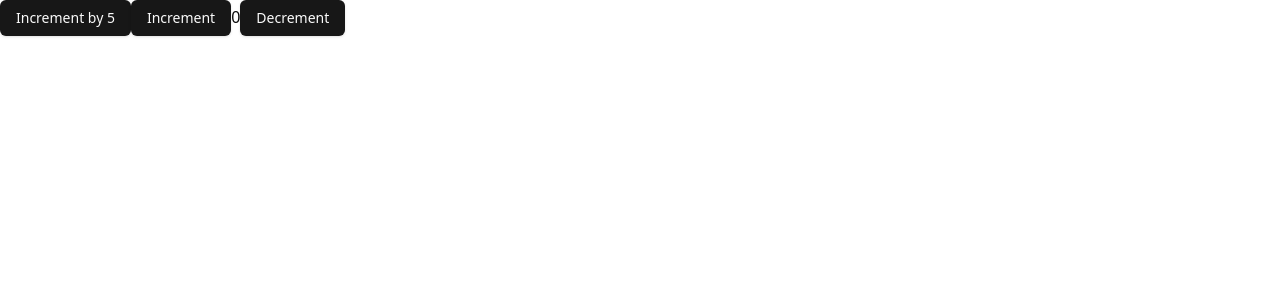
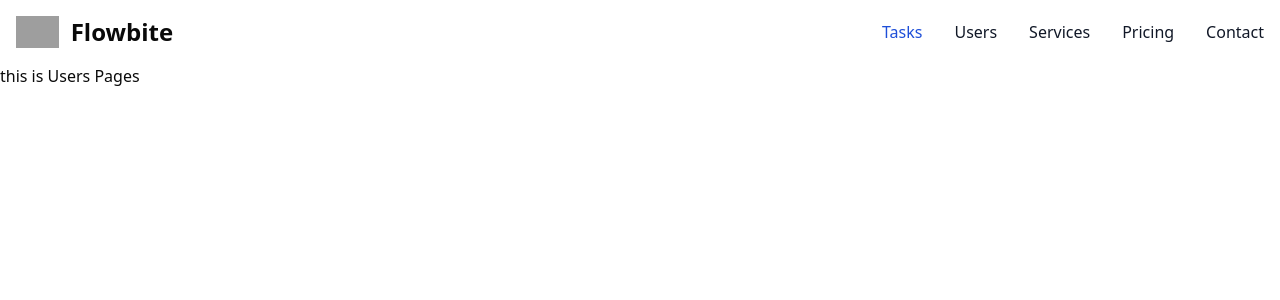
Before and after one commit to amithasanamithasan/U-M-S-Frontend, a React (Vite) app: page /users in a window 1280 px wide. Shown: the top 300 px of the page. Built offline with nearby package versions, Linux system fonts and the light colour scheme; grey boxes are pictures that could not be loaded.

Commit message:
Configure basic routing using react-router-dom

```diff
--- a/package.json
+++ b/package.json
@@ -17,7 +17,9 @@
     "lucide-react": "^0.471.0",
     "react": "^18.3.1",
     "react-dom": "^18.3.1",
+    "react-hook-form": "^7.54.2",
     "react-redux": "^9.2.0",
+    "react-router-dom": "^7.1.1",
     "tailwind-merge": "^2.6.0",
     "tailwindcss-animate": "^1.0.7"
   },
--- a/src/App.tsx
+++ b/src/App.tsx
@@ -1,33 +1,40 @@
-import { decrement, increment } from "./app/features/counter/counterSlice";
-import { useAppDispatch, useAppSelector } from "./app/hook";
-import { Button } from "./components/ui/button";
+// import { decrement, increment } from "./app/features/counter/counterSlice";
+// import { useAppDispatch, useAppSelector } from "./app/hook";
+// import { Button } from "./components/ui/button";
+
+import { Outlet } from "react-router-dom";
+import Navbar from "./components/layouts/navebar";
 
 function App() {
-  const dispatch = useAppDispatch();
-  const { count } = useAppSelector((state) => state.counter);
+  // const dispatch = useAppDispatch();
+  // const { count } = useAppSelector((state) => state.counter);
 
-  const handelIncrement = (amount: number) => {
-    dispatch(increment(amount));
-  };
+  // const handelIncrement = (amount: number) => {
+  //   dispatch(increment(amount));
+  // };
 
-  const handelDecrement = () => {
-    dispatch(decrement());
-  };
+  // const handelDecrement = () => {
+  //   dispatch(decrement());
+  // };
 
   return (
+    // <div>
+    //   <div>
+    //     <Button aria-label="Increment value" onClick={() => handelIncrement(5)}>
+    //       Increment by 5
+    //     </Button>
+    //     <Button aria-label="Increment value" onClick={() => handelIncrement(1)}>
+    //       Increment
+    //     </Button>
+    //     <span>{count}</span>
+    //     <Button aria-label="Decrement value" onClick={handelDecrement}>
+    //       Decrement
+    //     </Button>
+    //   </div>
+    // </div>
     <div>
-      <div>
-        <Button aria-label="Increment value" onClick={() => handelIncrement(5)}>
-          Increment by 5
-        </Button>
-        <Button aria-label="Increment value" onClick={() => handelIncrement(1)}>
-          Increment
-        </Button>
-        <span>{count}</span>
-        <Button aria-label="Decrement value" onClick={handelDecrement}>
-          Decrement
-        </Button>
-      </div>
+      <Navbar></Navbar>
+      <Outlet></Outlet>
     </div>
   );
 }
--- /dev/null
+++ b/src/components/layouts/navebar.tsx
@@ -0,0 +1,89 @@
+import { Link } from "react-router-dom";
+
+export default function Navbar() {
+  return (
+    <nav className="bg-white border-gray-200 dark:bg-gray-900">
+      <div className="max-w-screen-xl flex flex-wrap items-center justify-between mx-auto p-4">
+        <a href="" className="flex items-center space-x-3 rtl:space-x-reverse">
+          <img
+            src="https://flowbite.com/docs/images/logo.svg"
+            className="h-8"
+            alt="Flowbite Logo"
+          />
+          <span className="self-center text-2xl font-semibold whitespace-nowrap dark:text-white">
+            Flowbite
+          </span>
+        </a>
+        <button
+          data-collapse-toggle="navbar-default"
+          type="button"
+          className="inline-flex items-center p-2 w-10 h-10 justify-center text-sm text-gray-500 rounded-lg md:hidden hover:bg-gray-100 focus:outline-none focus:ring-2 focus:ring-gray-200 dark:text-gray-400 dark:hover:bg-gray-700 dark:focus:ring-gray-600"
+          aria-controls="navbar-default"
+          aria-expanded="false"
+        >
+          <span className="sr-only">Open main menu</span>
+          <svg
+            className="w-5 h-5"
+            aria-hidden="true"
+            xmlns="http://www.w3.org/2000/svg"
+            fill="none"
+            viewBox="0 0 17 14"
+          >
+            <path
+              stroke="currentColor"
+              stroke-linecap="round"
+              stroke-linejoin="round"
+              stroke-width="2"
+              d="M1 1h15M1 7h15M1 13h15"
+            />
+          </svg>
+        </button>
+        <div className="hidden w-full md:block md:w-auto" id="navbar-default">
+          <ul className="font-medium flex flex-col p-4 md:p-0 mt-4 border border-gray-100 rounded-lg bg-gray-50 md:flex-row md:space-x-8 rtl:space-x-reverse md:mt-0 md:border-0 md:bg-white dark:bg-gray-800 md:dark:bg-gray-900 dark:border-gray-700">
+            <li>
+              <Link
+                to="/"
+                className="block py-2 px-3 text-white bg-blue-700 rounded md:bg-transparent md:text-blue-700 md:p-0 dark:text-white md:dark:text-blue-500"
+                aria-current="page"
+              >
+                Tasks
+              </Link>
+            </li>
+            <li>
+              <Link
+                to="/users"
+                className="block py-2 px-3 text-gray-900 rounded hover:bg-gray-100 md:hover:bg-transparent md:border-0 md:hover:text-blue-700 md:p-0 dark:text-white md:dark:hover:text-blue-500 dark:hover:bg-gray-700 dark:hover:text-white md:dark:hover:bg-transparent"
+              >
+                Users
+              </Link>
+            </li>
+            <li>
+              <a
+                href="#"
+                className="block py-2 px-3 text-gray-900 rounded hover:bg-gray-100 md:hover:bg-transparent md:border-0 md:hover:text-blue-700 md:p-0 dark:text-white md:dark:hover:text-blue-500 dark:hover:bg-gray-700 dark:hover:text-white md:dark:hover:bg-transparent"
+              >
+                Services
+              </a>
+            </li>
+            <li>
+              <a
+                href="#"
+                className="block py-2 px-3 text-gray-900 rounded hover:bg-gray-100 md:hover:bg-transparent md:border-0 md:hover:text-blue-700 md:p-0 dark:text-white md:dark:hover:text-blue-500 dark:hover:bg-gray-700 dark:hover:text-white md:dark:hover:bg-transparent"
+              >
+                Pricing
+              </a>
+            </li>
+            <li>
+              <a
+                href="#"
+                className="block py-2 px-3 text-gray-900 rounded hover:bg-gray-100 md:hover:bg-transparent md:border-0 md:hover:text-blue-700 md:p-0 dark:text-white md:dark:hover:text-blue-500 dark:hover:bg-gray-700 dark:hover:text-white md:dark:hover:bg-transparent"
+              >
+                Contact
+              </a>
+            </li>
+          </ul>
+        </div>
+      </div>
+    </nav>
+  );
+}
--- a/src/main.tsx
+++ b/src/main.tsx
@@ -1,14 +1,16 @@
 import { StrictMode } from "react";
 import { createRoot } from "react-dom/client";
 import "./index.css";
-import App from "./App.tsx";
+
 import { Provider } from "react-redux";
 import { store } from "./app/store.ts";
+import { RouterProvider } from "react-router-dom";
+import routes from "./routes/route.tsx";
 
 createRoot(document.getElementById("root")!).render(
   <StrictMode>
     <Provider store={store}>
-      <App />
+      <RouterProvider router={routes} />
     </Provider>
   </StrictMode>
 );
--- /dev/null
+++ b/src/pages/login.tsx
@@ -0,0 +1,7 @@
+export default function Login() {
+  return (
+    <div>
+      <h1>this is login pages</h1>
+    </div>
+  );
+}
--- /dev/null
+++ b/src/pages/task.tsx
@@ -0,0 +1,7 @@
+export default function Tasks() {
+  return (
+    <div>
+      <h1>this is Task pages</h1>
+    </div>
+  );
+}
--- /dev/null
+++ b/src/pages/users.tsx
@@ -0,0 +1,7 @@
+export default function Users() {
+  return (
+    <div>
+      <h1>this is Users Pages</h1>
+    </div>
+  );
+}
--- /dev/null
+++ b/src/routes/route.tsx
@@ -0,0 +1,28 @@
+import App from "@/App";
+import Login from "@/pages/login";
+import Tasks from "@/pages/task";
+import Users from "@/pages/users";
+
+import { createBrowserRouter } from "react-router-dom";
+
+const routes = createBrowserRouter([
+  {
+    path: "/",
+    element: <App></App>,
+    children: [
+      {
+        index: true,
+        element: <Tasks></Tasks>,
+      },
+      {
+        path: "users",
+        element: <Users></Users>,
+      },
+    ],
+  },
+  {
+    path: "/login",
+    element: <Login></Login>,
+  },
+]);
+export default routes;
```
Also changed, not shown: 1 other file (tests, documents, lock files or other folders).
